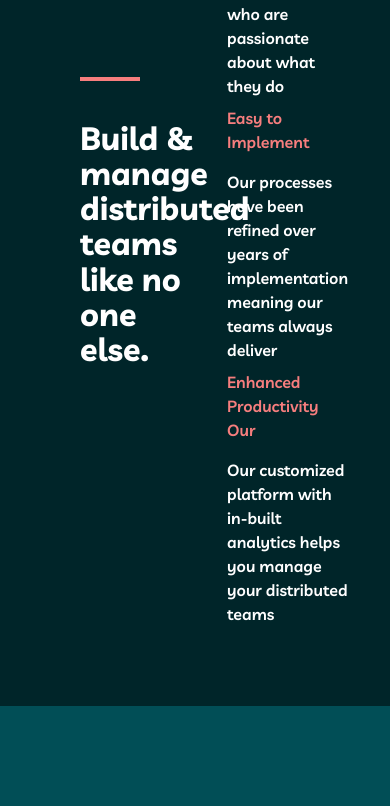
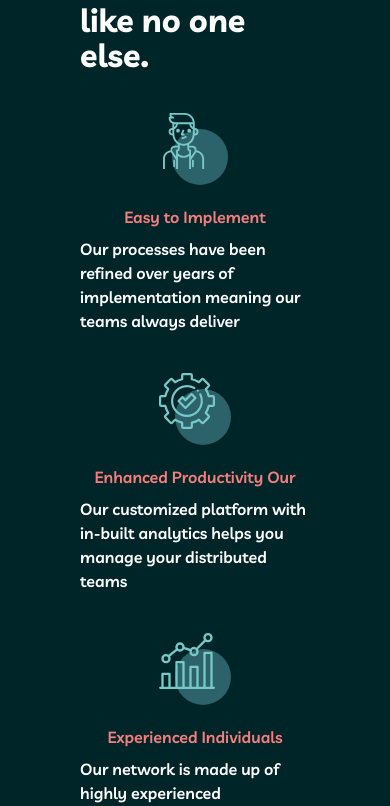
Before and after one commit to Najmaldin-ishag/My-team-multi-page-website, a React (Vite) app: page / in a window 390 px wide. Shown: the part 1474-2280 px from the top of the page. Built offline with nearby package versions, Linux system fonts and the light colour scheme.

Commit message:
Update Features.jsx

```diff
--- a/src/HeroSection/Features.jsx
+++ b/src/HeroSection/Features.jsx
@@ -1,9 +1,9 @@
-import { features, icons } from "../Constants";
+import { features, icons, MobileFeatures } from "../Constants";
 
 const Features = () => {
   return (
     <section className="w-full bg-secondary-dark-green p-[5rem]">
-      <div className="container grid grid-cols-2 justify-between items-center">
+      <div className="container grid grid-cols-2 justify-between items-center max-sm:hidden">
         <div>
           <div className=" h-1 w-[60px] bg-primary-light-coral mb-10" />
           <p className="font-bold text-primary-white text-[2rem] leading-[2.2rem]">
@@ -36,6 +36,32 @@ const Features = () => {
           </div>
         </div>
       </div>
+
+      {/* Mobile Features */}
+      <div className=" lg:hidden md:hidden">
+        <div className=" h-1 w-[60px] bg-primary-light-coral mb-10" />
+        <p className="font-bold text-primary-white text-[2rem] leading-[2.2rem]">
+          Build & manage
+          <br />
+          distributed teams <br /> like no one else.
+        </p>
+        <div>
+          {MobileFeatures.map((item) => (
+            <div
+              key={item.id}
+              className="grid grid-cols-1 justify-between items-center mt-10"
+            >
+              <img src={item.imgPath} alt={item.id} className="mx-auto mb-5 " />
+              <h3 className="text-primary-light-coral font-semibold text-md mb-2 text-center">
+                {item.title}
+              </h3>
+              <p className="text-primary-white font-semibold">
+                {item.description}
+              </p>
+            </div>
+          ))}
+        </div>
+      </div>
     </section>
   );
 };
```
